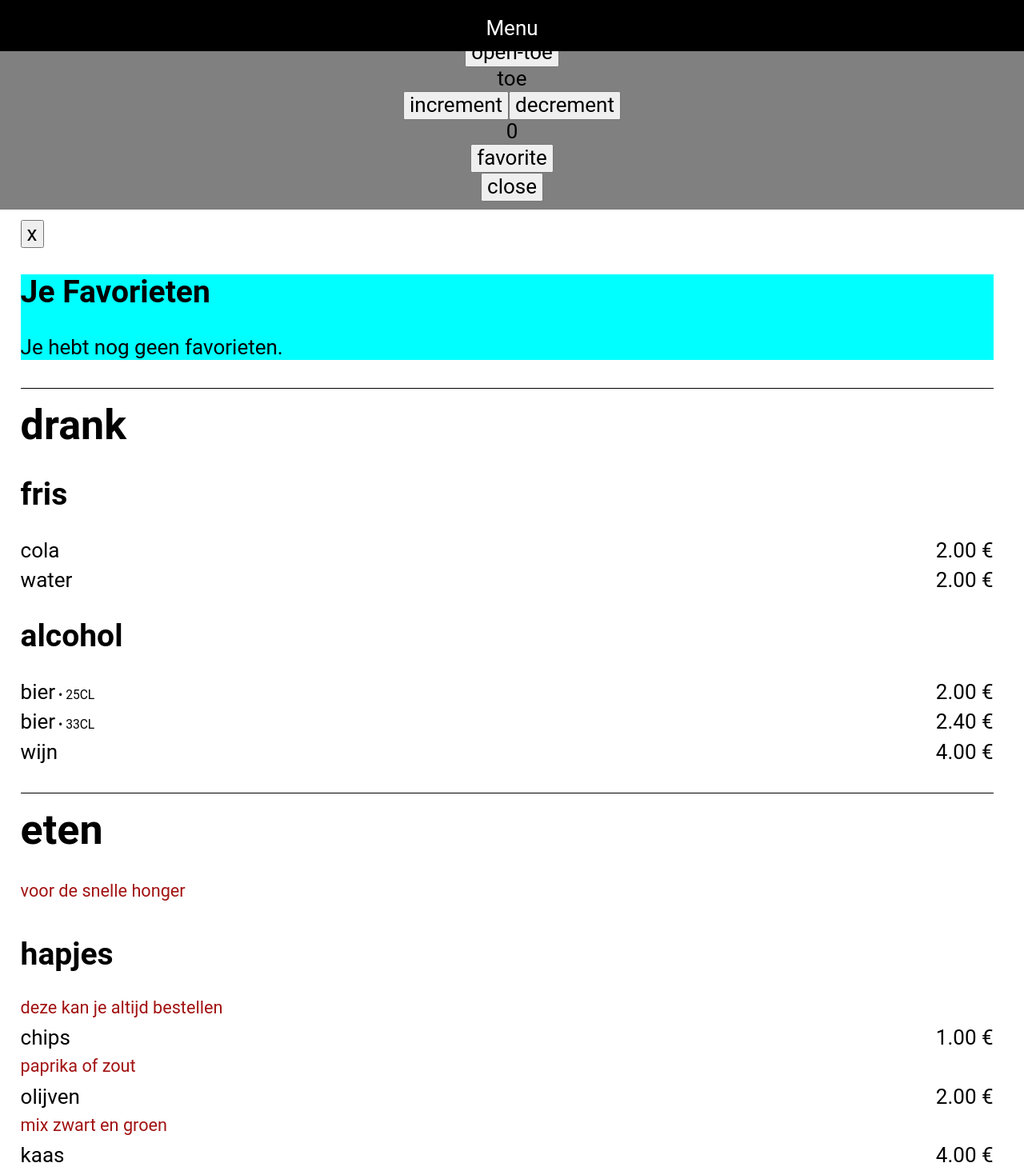
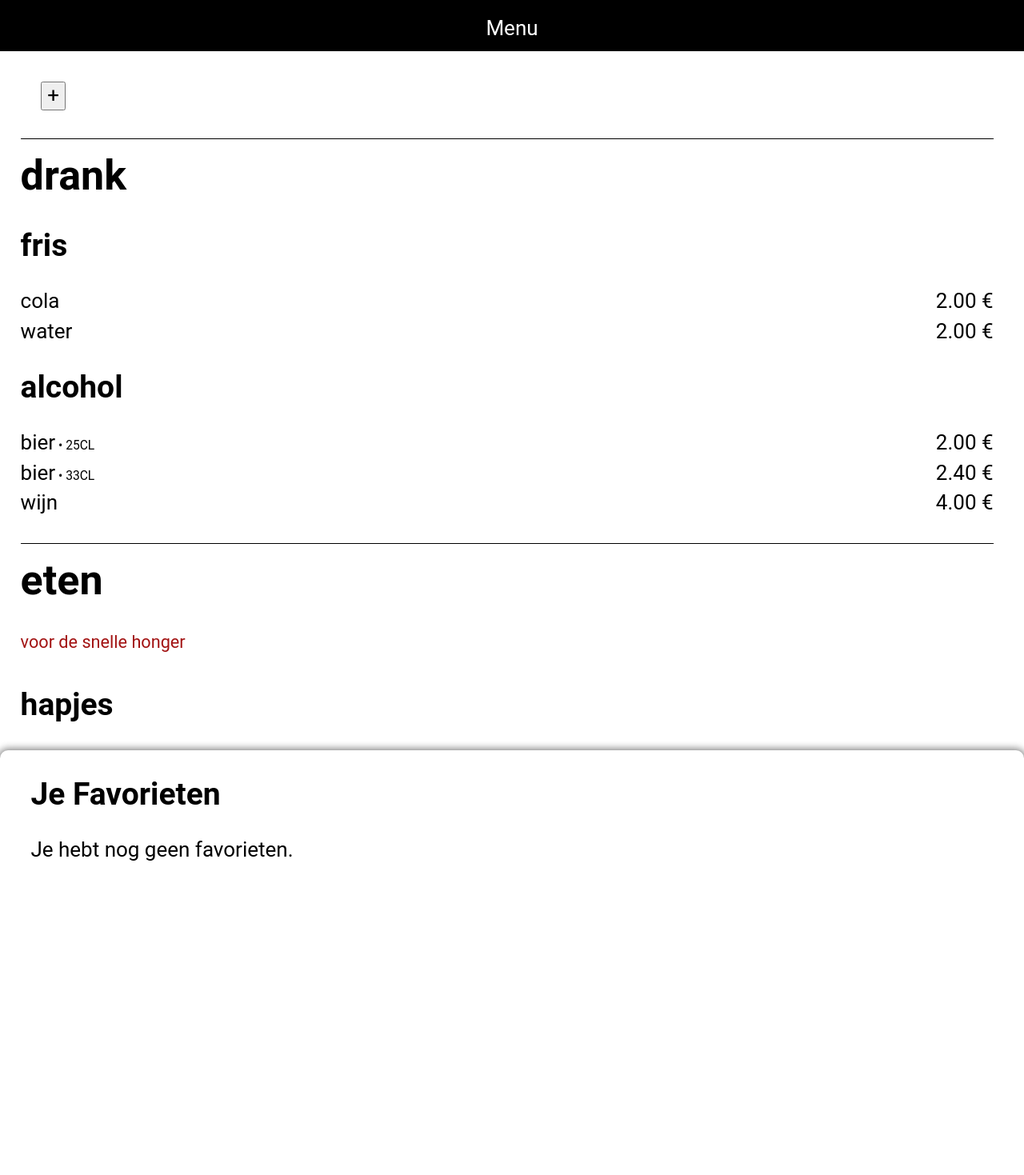
Before and after one commit to SammyLaureys/menucard, a React (Create React App) app: page / in a window 1280 px wide. Shown: the top 1469 px of the page at 80% size. Built offline with nearby package versions, Linux system fonts and the light colour scheme.

Commit message:
eerste oef af

```diff
--- a/src/App.js
+++ b/src/App.js
@@ -10,39 +10,13 @@ import {Productline} from "./components/productline";
 import {PRODUCTS_DATA} from "./data/products_data";
 
 const StyledOuterDiv = styled.div`
-  padding: 1% 3vw 3% 2vw;
+  padding: 0 3vw 3% 2vw;
 `;
 
-const StyledTestStuff = styled.div`
-  background: grey;
-  padding: 10px;
-  margin-top: 3%;
-  text-align: center;
+const StyledOverlay = styled.div`
+  background: transparent;
+
 `;
-
-function TestStuff(props) {
-    const [isTestStuffOpen, setIsTestSTuffOpen] = useState(true);
-    const [isOpen, setIsOpen] = useState(false);
-    const [counter, setCounter] = useState(0);
-    const {toggleProductIsFavorite} = props;
-
-    return <StyledTestStuff>
-        {
-            isTestStuffOpen && <>
-                <button onClick={() => setIsOpen(!isOpen)}>open-toe</button>
-                <div>{isOpen ? "open" : "toe"}</div>
-                <button onClick={() => setCounter(counter + 1)}>increment</button>
-                <button onClick={() => setCounter(counter - 1)}>decrement</button>
-                <div>{counter}</div>
-                <button onClick={toggleProductIsFavorite}>favorite</button>
-            </>
-        }
-        <div>
-            <button
-                onClick={() => setIsTestSTuffOpen(!isTestStuffOpen)}>{isTestStuffOpen ? "close" : "TestStuff"}</button>
-        </div>
-    </StyledTestStuff>;
-}
 
 function App() {
     const [favorites, setFavorites] = useState([]);
@@ -71,15 +45,10 @@ function App() {
     }
 
     return (
-        <div>
+        <StyledOverlay>
             <Navigation/>
-            <TestStuff
-                toggleProductIsFavorite={() => toggleProductIsFavorite(PRODUCTS_DATA[0].subcategories[0].products[0])}/>
+            <InfoBox children= {BoxChildren()}/>
             <StyledOuterDiv>
-
-                <InfoBox
-                    children= {BoxChildren()}/>
-
                 {PRODUCTS_DATA.map((c) =>
                     <Category key={c.name} category={c}>
                         {c.subcategories.map((s) =>
@@ -90,7 +59,7 @@ function App() {
                             </Subcategory>)}
                     </Category>)}
             </StyledOuterDiv>
-        </div>
+        </StyledOverlay>
     )
 }
 
--- a/src/Components/infoBox.js
+++ b/src/Components/infoBox.js
@@ -2,21 +2,45 @@ import React, {useState} from "react";
 import styled from "@emotion/styled";
 
 const StyledInfoBox = styled.div`
- background-color: cyan;
+ border-radius: 10px;
+ box-shadow: 0 0 10px 2px gray;
+ position: fixed;
+ background-color: white;
+ width: 100%;
+ height: 100%;
+ padding-left: 3%;
+ padding-right: 3%;
+ transition: transform .3s;
+`;
+const StyledButton = styled.button`
+ margin-top: 8%;
+ margin-left: 4%;
 `;
 
-
 export function InfoBox(props) {
-    const [isInfoBoxOpen, setIsInfoBoxOpen] = useState(true);
-
+    const [isInfoBoxOpen, setIsInfoBoxOpen] = useState(false);
+    const styles1 = {
+        transform: `translateY(0%)`
+    };
+    const styles2 = {
+        transform: `translateY(100%)`
+    };
     return <div>
-        <button onClick={() => setIsInfoBoxOpen(!isInfoBoxOpen)}>{isInfoBoxOpen ? "x" : "+"}</button>
-        <StyledInfoBox>
+        <StyledButton onClick={() => setIsInfoBoxOpen(!isInfoBoxOpen)}>{isInfoBoxOpen ? "x" : "+"}</StyledButton>
+        <div>
             {isInfoBoxOpen ?
-                <div>
-                    <h2>Je Favorieten</h2>
-                    {props.children}
-                </div> : ""}
-        </StyledInfoBox>
+            <StyledInfoBox style={styles1}>
+                    <div>
+                        <h2>Je Favorieten</h2>
+                        {props.children}
+                    </div>
+            </StyledInfoBox>
+                : <StyledInfoBox style={styles2}>
+                    <div>
+                        <h2>Je Favorieten</h2>
+                        {props.children}
+                    </div>
+                </StyledInfoBox>}
+        </div>
     </div>;
 }
```
